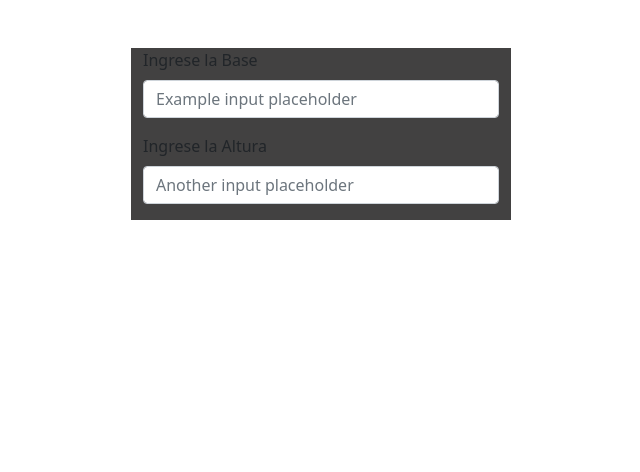
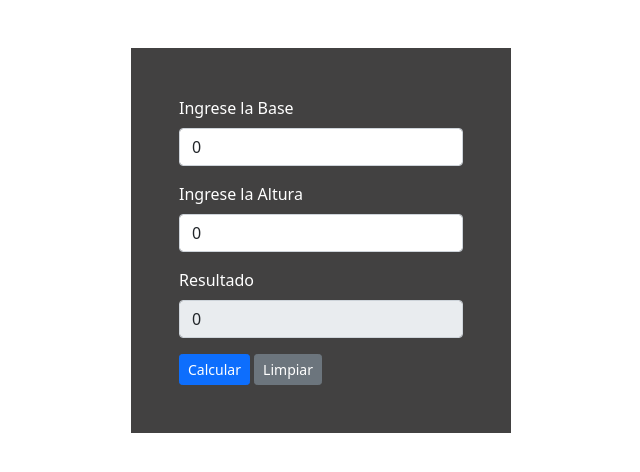
Before and after one commit to andres-rivera-05/arearesctangulo-main, a plain HTML site: page arearesctangulo-main/index.html in a window 1280 px wide. Shown: the whole page, without its empty margins (319-959 px from the left). Drawn offline with nearby package versions, Linux system fonts and the light colour scheme.

Commit message:
formulario

```diff
--- a/arearesctangulo-main/index.html
+++ b/arearesctangulo-main/index.html
@@ -10,21 +10,28 @@
 <body>
     <section class="container mt-5 mx-auto">
         <div class="row">
-            <div class="col-4 mx-auto content-forms">
+            <div class="col-4 mx-auto content-forms p-5">
                 <div class="mb-3">
-                    <label for="formGroupExampleInput" class="form-label">Ingrese la Base</label>
-                    <input type="text" class="form-control" id="formGroupExampleInput" placeholder="Example input placeholder">
+                    <label for="formGroupExampleInput" class="form-label text-white">Ingrese la Base</label>
+                    <input type="text" class="form-control" id="formGroupExampleInput">
                   </div>
                   <div class="mb-3">
-                    <label for="formGroupExampleInput2" class="form-label">Ingrese la Altura</label>
-                    <input type="text" class="form-control" id="formGroupExampleInput2" placeholder="Another input placeholder">
+                    <label for="formGroupExampleInput2" class="form-label text-white">Ingrese la Altura</label>
+                    <input type="text" class="form-control" id="formGroupExampleInput2">
                   </div>
+
+                  <div class="mb-3">
+                    <label for="formGroupExampleInput2" class="form-label text-white">Resultado</label>
+                    <input type="text" class="form-control" id="formGroupExampleInput3" readonly>
+                  </div>
+                  <button type="button" class="btn btn-primary btn-sm" onclick="calcular()">Calcular</button>
+                  <button type="button" class="btn btn-secondary btn-sm" onclick="limpiar()">Limpiar</button>
             </div>
         </div>
     </section>
 
 
     <script src="https://cdn.jsdelivr.net/npm/bootstrap@5.0.2/dist/js/bootstrap.bundle.min.js" integrity="sha384-MrcW6ZMFYlzcLA8Nl+NtUVF0sA7MsXsP1UyJoMp4YLEuNSfAP+JcXn/tWtIaxVXM" crossorigin="anonymous"></script>
-
+    <script src="index.js"></script>
 </body>
 </html>
```
